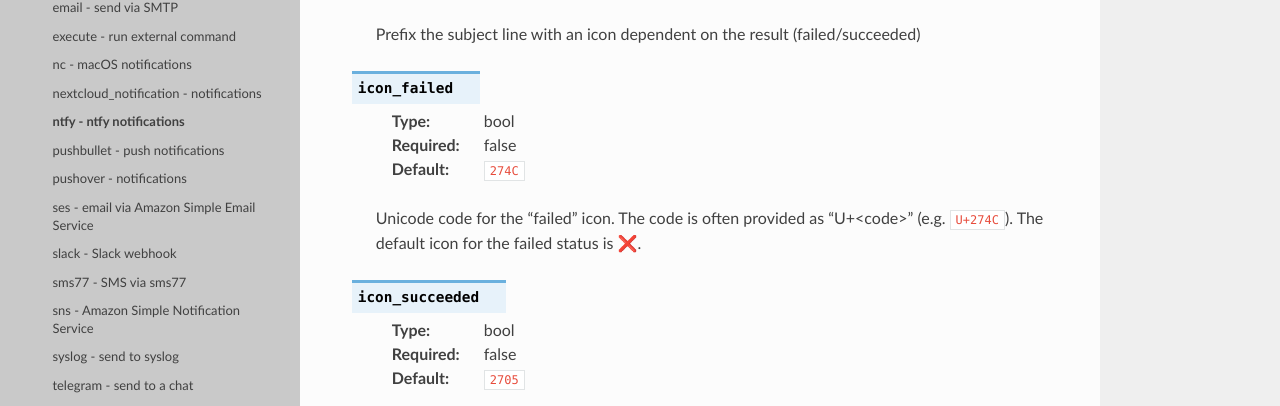
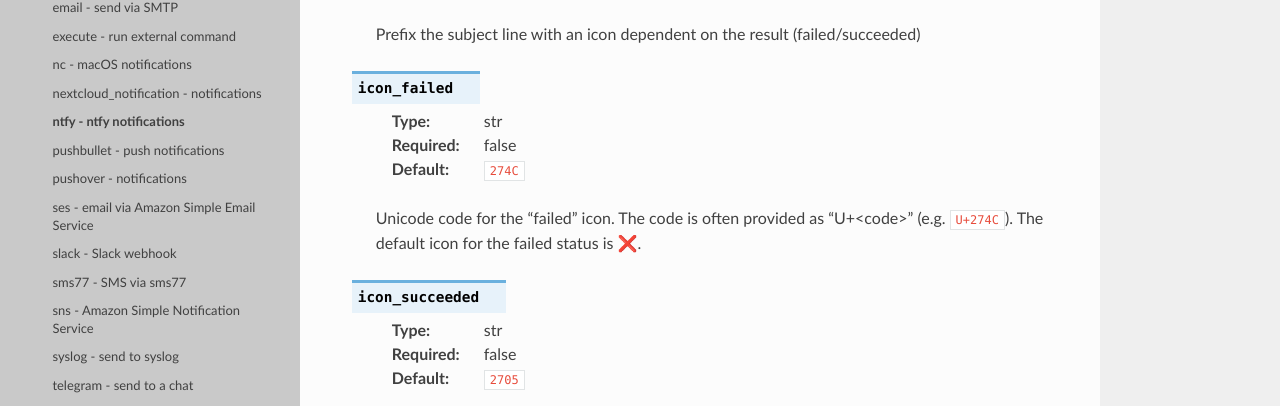
Before and after one commit to jamesoff/simplemonitor, a Sphinx documentation site: the page built from docs/alerters/ntfy.rst, in a window 1280 px wide and 900 px high, scrolled down 1231 px. Shown: the part 246-652 px from the top of the window. Built offline with Sphinx 7.4.7 and the Read the Docs theme 2.0.0, drawn with Linux system fonts in a browser that asks for light colours; pages that are not in the unit, such as notebooks, are missing from menus.

Commit message:
corrected ntfy docs (icon prefix)

```diff
--- a/docs/alerters/ntfy.rst
+++ b/docs/alerters/ntfy.rst
@@ -62,7 +62,7 @@ Send alerts using the ntfy_ service.
 
 .. confval:: icon_failed
 
-    :type: bool
+    :type: str
     :required: false
     :default: ``274C``
 
@@ -70,7 +70,7 @@ Send alerts using the ntfy_ service.
 
 .. confval:: icon_succeeded
 
-    :type: bool
+    :type: str
     :required: false
     :default: ``2705``
 
```
